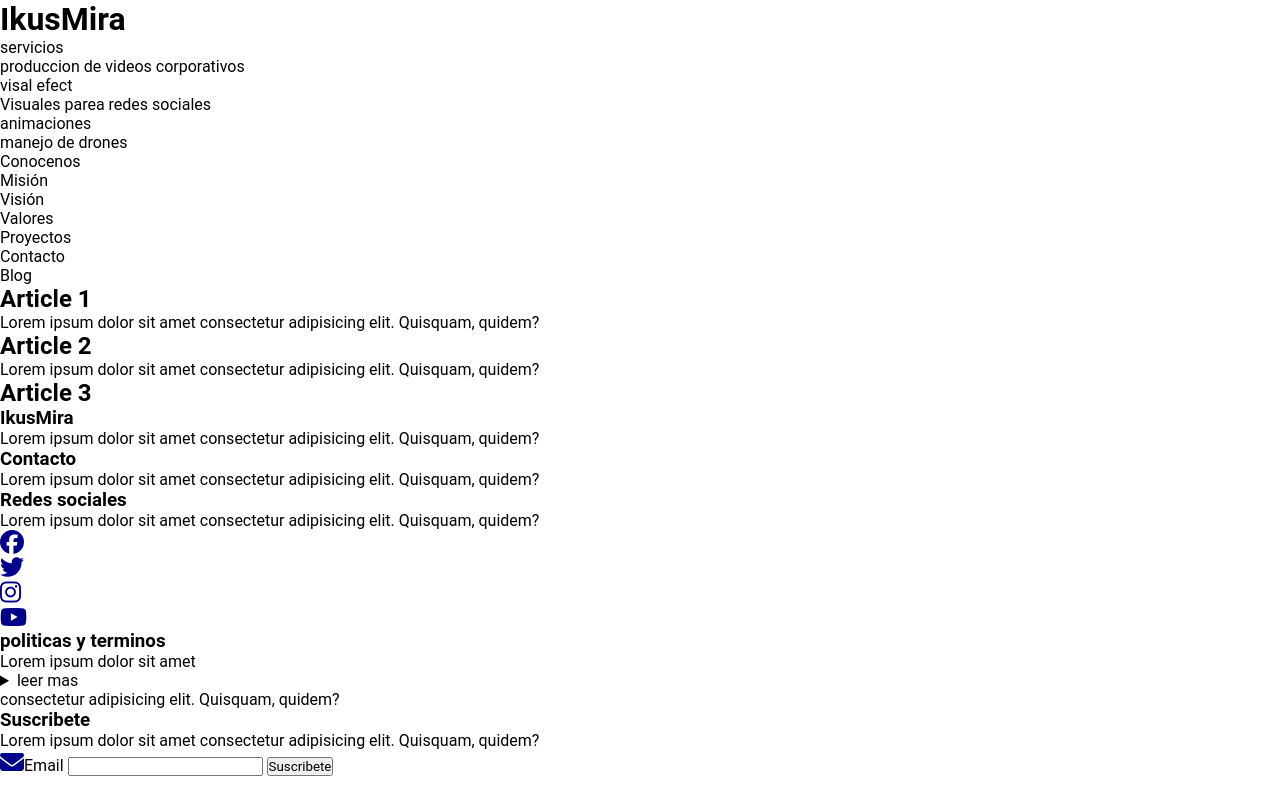
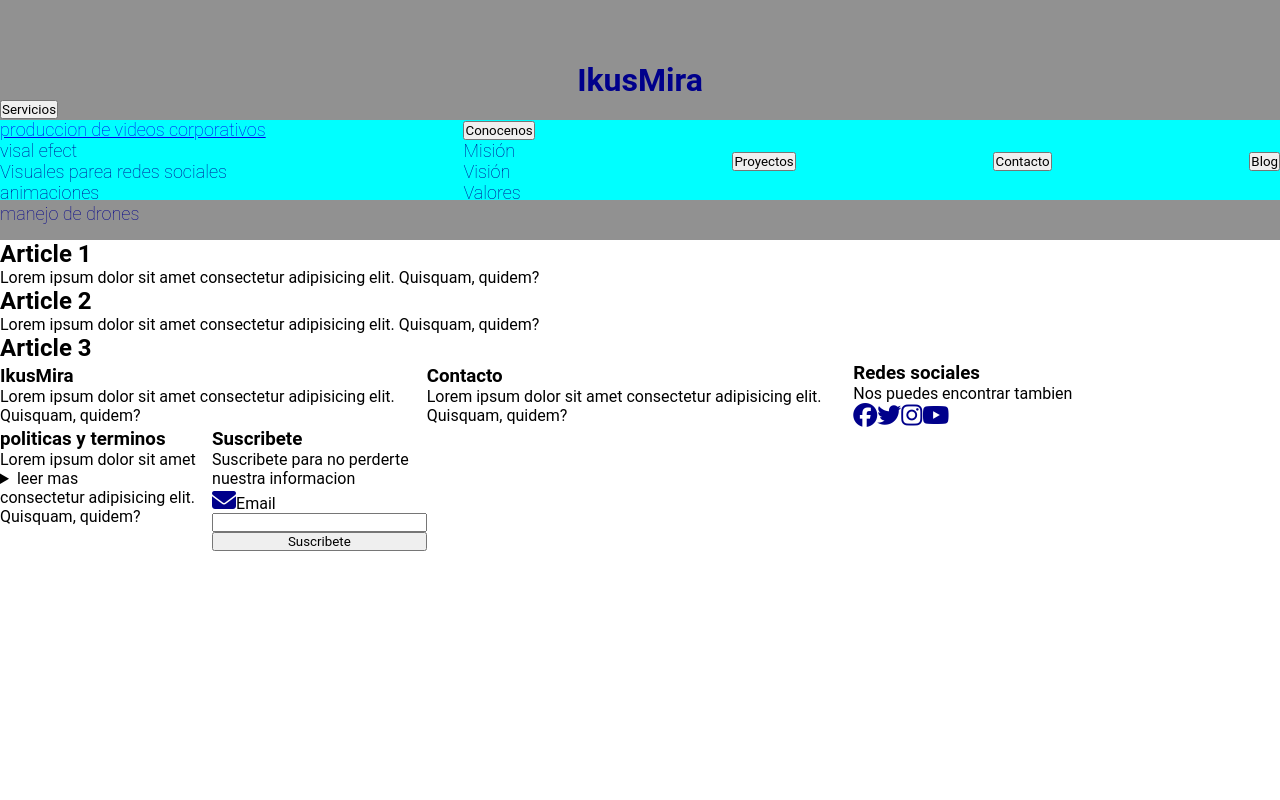
Before and after one commit to Vil-Blass/IkusMira, a plain HTML site: page index.html in a window 1280 px wide. Drawn offline with Linux system fonts and the light colour scheme.

Commit message:
funfionalidad al nav

```diff
--- a/css/main-style.css
+++ b/css/main-style.css
@@ -1,15 +1,112 @@
-*{
+* {
     margin: 0;
     padding: 0;
     box-sizing: border-box;
     font-family: 'Roboto', sans-serif;
+    background-color: rgb(145, 145, 145)5a5;
 
 }
 
-i{
+/* EN EL HEADER */
+.cabecera {
+    display: flex;
+    justify-content: center;
+    flex-flow: column;
+    align-items: center;
+    background-color: rgb(145, 145, 145);
+    color: darkblue;
+    height: 30vh;
+    width: 100%;
+
+}
+.logoTitulo {
+    display: flex;
+    justify-content: center;
+    align-items: center;
+    background-color: rgb(145, 145, 145);
+    color: darkblue;
+    height: 10vh;
+    width: 100%;
+    background-clip: url(../img/ikusmira.png);
+}
+
+.nav-principal {
+    display: flex;
+    justify-content: space-evenly;
+    align-items: center;
+
+    background-color: rgb(145, 145, 145);
+    color: darkblue;
+    font-weight: 200;
+    font-size: large;
+    height: 10vh;
+    width: 100%;
+    ul{
+        display: flex;
+        li{
+            list-style: none;
+        }
+    }
+}
+.menu{
+    display: flex;
+    justify-content: space-between;
+    align-items: center;
+    background-color: rgb(145, 145, 145);
+    color: darkblue;
+    font-weight: 200;
+    font-size: large;
+    height: 10vh;
+    width: 100%;
+    background-color: aqua;
+
+    ul{
+        display: flex;
+       justify-content: center;
+        flex-flow: column;
+
+        li{
+            list-style: none;
+        }
+    }
+}
+/* .submenu-menu{display: none;}
+
+.submenu1_submenu-menu{display: none;} */
+i {
     cursor: pointer;
     font-size: x-large;
     color: darkblue;
     font-weight: 200;
 
 }
+
+.pie{
+    display: grid;
+    grid-template-columns: repeat(3, 1fr);
+    justify-content: center;
+    align-items: center;
+}
+.section3-pie{
+    display: flex;
+    justify-content: center;
+    flex-flow: column;
+
+    ul{
+        display: flex;
+
+        li{
+            list-style: none;
+        }
+    }
+}
+.section4-pie{
+    display: flex;
+    justify-content: center;
+    flex-flow: row;
+
+    form{
+        display: flex;
+        flex-flow: column;
+    }
+}
--- a/index.html
+++ b/index.html
@@ -11,7 +11,7 @@
     <!-- DESCRIPTION para las búsquedas referente a audiovisual -->
     <meta name="description" content="IkusMira es una empresa dedicada a la produccion de videos">
 
-    <meta name="author" content="IkusMira">
+    <meta name="author" content="jefry jaquez santana">
 
     <meta name="copyright" content="IkusMira">
 
@@ -25,38 +25,38 @@
 <body>
     <div class="contenedor">
         <header class="cabecera">
+            <div class="logoTitulo">
                 <h1>IkusMira</h1>
+            </div>
             <nav class="nav-principal">
                 <ul class="menu">
 
-                    <li>servicios
-                        <nav class="submenu_nav-principal">
+                    <li> <button class="botton">Servicios</button>
+                        <nav class="submenu-menu">
                             <ul>
-                                <li>produccion de videos corporativos
-                                    <nav class="submenu2_submenu_nav-principal">
-                                        <ul>
+                                <li><a href="#">produccion de videos corporativos</a>
                                 <li>visal efect</li>
                                 <li> Visuales parea redes sociales</li>
                                 <li>animaciones</li>
                                 <li>manejo de drones</li>
-                                        </ul>
+
                         </nav>
                     </li>
-                            </ul>
-                        </nav>
+
+
                     </li>
-                    <li>Conocenos
-                        <na class="submenu3_nav-principal">
-                            <ul>
+                    <li> <button class="botton1">Conocenos</button>
+                        <nav class="submenu2-menu">
+                            <ul class="menu_submenu2">
                                 <li>Misión</li>
                                 <li>Visión</li>
                                 <li>Valores</li>
                             </ul>
-                        </na>
+                        </nav>
                     </li>
-                    <li>Proyectos</li>
-                    <li>Contacto</li>
-                    <li>Blog</li>
+                    <li><button>Proyectos</button></li>
+                    <li><button>Contacto</button></li>
+                    <li><button>Blog</button></li>
                 </ul>
             </nav>
         </header>
@@ -79,17 +79,17 @@
                 <h2>Article 3</h2>
         </section>
         <footer class="pie">
-            <section>
+            <section class="section1-pie">
                 <h3>IkusMira</h3>
                 <p>Lorem ipsum dolor sit amet consectetur adipisicing elit. Quisquam, quidem?</p>
             </section>
-            <section>
+            <section class="section2-pie">
                 <h3>Contacto</h3>
                 <p>Lorem ipsum dolor sit amet consectetur adipisicing elit. Quisquam, quidem?</p>
             </section>
-            <section>
+            <section class="section3-pie">
                 <h3>Redes sociales</h3>
-                <p>Lorem ipsum dolor sit amet consectetur adipisicing elit. Quisquam, quidem?</p>
+                <p>Nos puedes encontrar tambien</p>
                 <ul>
                     <li><a href="http://" target="_blank" rel="noopener noreferrer"><i
                                 class="fa-brands fa-facebook"></i></a></li>
@@ -101,7 +101,7 @@
                             </i></a></li>
                 </ul>
             </section>
-            <section>
+            <section class="section4-pie">
                 <article>
                     <h3>politicas y terminos</h3>
                     <p>Lorem ipsum dolor sit amet
@@ -111,7 +111,7 @@
                 </article>
                 <form action="">
                     <h3>Suscribete</h3>
-                    <p>Lorem ipsum dolor sit amet consectetur adipisicing elit. Quisquam, quidem?</p>
+                    <p>Suscribete para no perderte nuestra informacion</p>
                     <label for="email"><i class="fa-solid fa-envelope"></i>Email</label>
                     <input type="email" name="email" id="email">
                     <input type="submit" value="Suscribete">
--- a/js/markting.js
+++ b/js/markting.js
@@ -2,4 +2,50 @@
 'use strict';
 
 
-// Variables globales
+// al pasare el raton por encima del texto se activa el evento mouseover
+
+
+function mostrarSubMenu() {
+    let mostrar = document.querySelector('.submenu-menu');
+
+    addEventListener('mouseover', () => {
+      mostrar.style.display = 'block';
+      mostrar.style.backgroundColor = 'red';
+      mostrar.style.width = '100%';
+      mostrar.style.cursor = 'pointer';
+
+    });
+
+    addEventListener('mouseout', () => {
+      mostrar.style.display = 'none';
+    });
+
+  }
+console.log('YO');
+let btn = document.querySelector('.botton');
+ btn.addEventListener('click', () => {
+   mostrarSubMenu();
+ })
+
+  console.log('ESTOY');
+  function mostrarSubMenu2() {
+    let submenu2 = document.querySelector('.submenu2-menu');
+
+    addEventListener('mouseover', () => {
+      submenu2.style.display = 'block';
+      submenu2.style.backgroundColor = 'green';
+      submenu2.style.width = 'max-content';
+      submenu2.style.cursor = 'pointer';
+    });
+
+    addEventListener('mouseout', () => {
+      submenu2.style.display = 'none';
+    });
+  }
+console.log('AQUI');
+
+let btn2 = document.querySelector('.botton1');
+
+  btn2.addEventListener('click', () => {
+    mostrarSubMenu2();
+  });
```
Also changed, not shown: 1 other file. Lines whose indentation alone changed are shown as unchanged.
